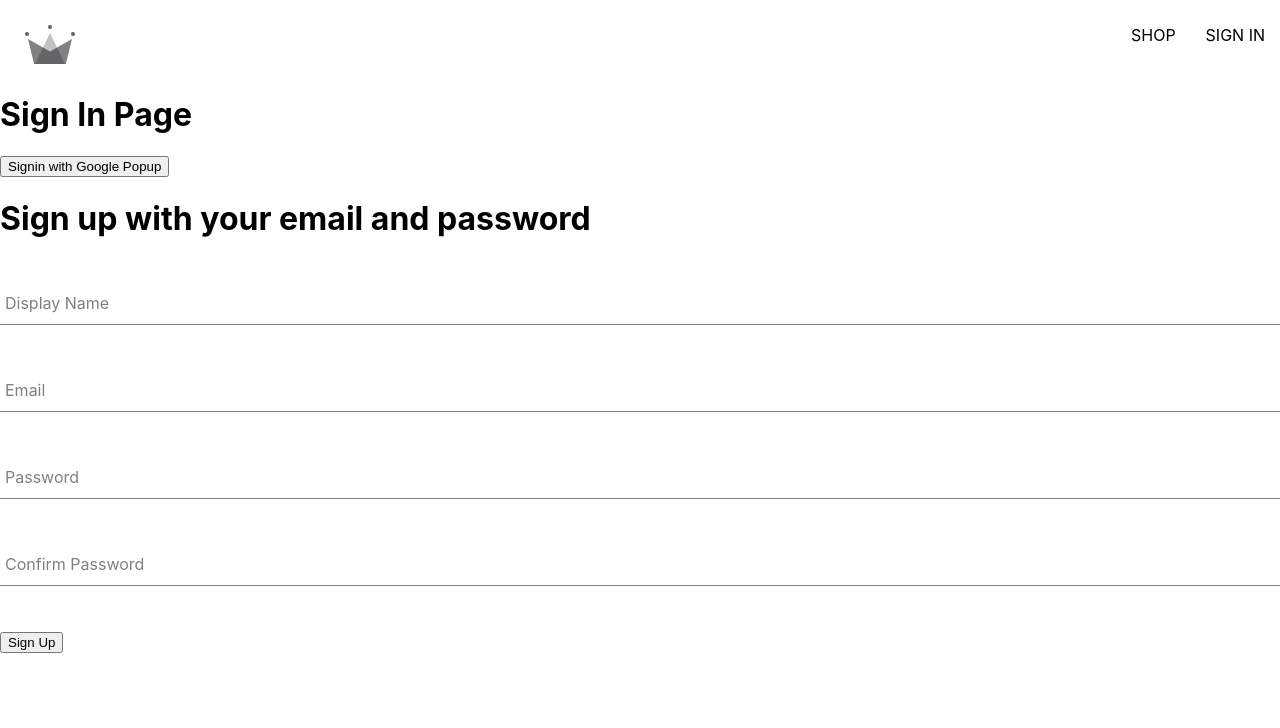
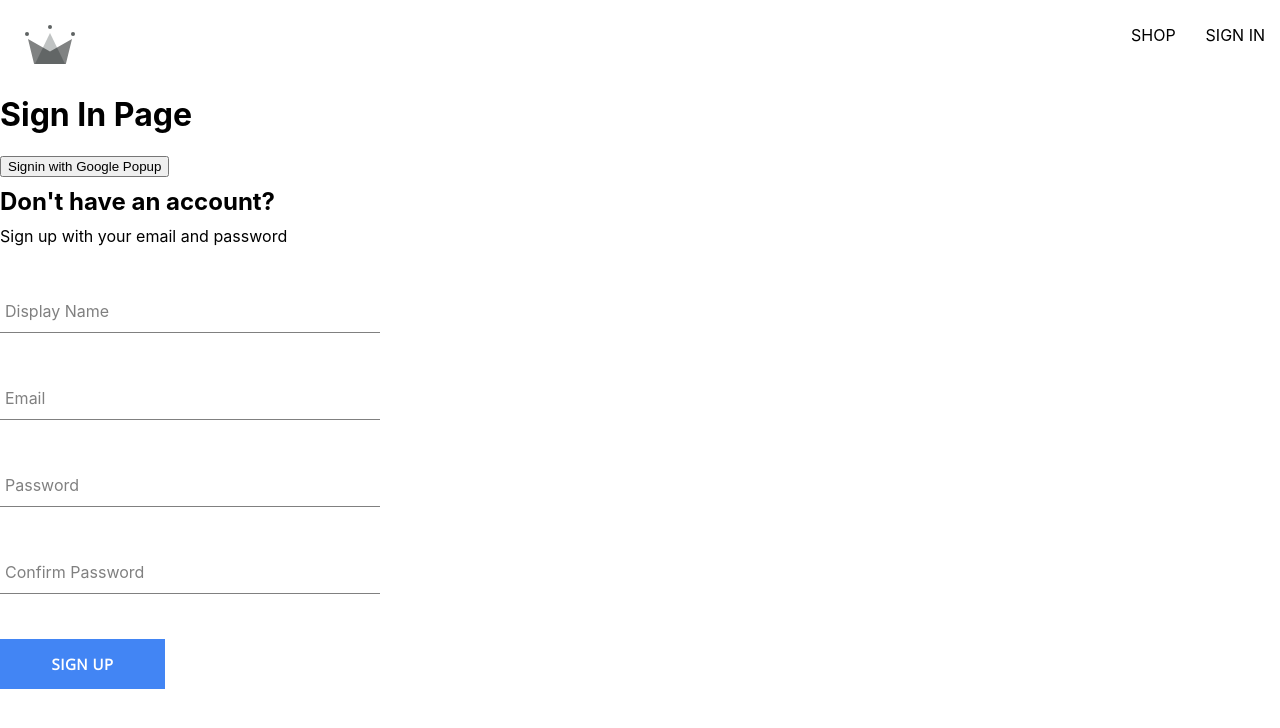
Before and after one commit to kevdeveloper/crown-clothing, a React (Create React App) app: page /sign-in in a window 1280 px wide. Shown: the top 728 px of the page. Built offline with nearby package versions, Linux system fonts and the light colour scheme; a web font is replaced by a local one.

Commit message:
added and styled the button component

```diff
--- /dev/null
+++ b/src/components/button/button.component.jsx
@@ -0,0 +1,19 @@
+import './button.styles.scss';
+
+const BUTTON_TYPE_CLASSES = {
+    google: 'google-sign-in',
+    inverted: 'inverted'
+}
+
+const Button = ({ children, buttonType, ...otherProps }) => {
+    return (
+        <button
+            className={`button-container ${BUTTON_TYPE_CLASSES[buttonType]}`}
+            {...otherProps}
+        >
+            {children}
+        </button>
+    )
+}
+
+export default Button;
--- /dev/null
+++ b/src/components/button/button.styles.scss
@@ -0,0 +1,46 @@
+.button-container {
+    min-width: 165px;
+    width: auto;
+    height: 50px;
+    letter-spacing: 0.5px;
+    line-height: 50px;
+    padding: 0 35px 0 35px;
+    font-size: 15px;
+    background-color: black;
+    color: white;
+    text-transform: uppercase;
+    font-family: 'Open Sans';
+    font-weight: bolder;
+    border: none;
+    cursor: pointer;
+    display: flex;
+    justify-content: center;
+
+    &:hover {
+      background-color: white;
+      color: black;
+      border: 1px solid black;
+    }
+
+    &.google-sign-in {
+      background-color: #4285f4;
+      color: white;
+
+      &:hover {
+        background-color: #357ae8;
+        border: none;
+      }
+    }
+
+    &.inverted {
+      background-color: white;
+      color: black;
+      border: 1px solid black;
+
+      &:hover {
+        background-color: black;
+        color: white;
+        border: none;
+      }
+    }
+  }
--- a/src/components/sign-up-form/sign-up-form.component.jsx
+++ b/src/components/sign-up-form/sign-up-form.component.jsx
@@ -1,8 +1,11 @@
 import { useState } from "react";
 
 import FormInput from "../form-input/form-input.component";
+import Button from "../button/button.component";
 
 import { createAuthUserWithEmailAndPassword,createUserDocumentFromAuth } from "../../utils/firebase/firebase.utils";
+
+import './sign-up-form.styles.scss';
 
 const defaultFormFields = {
     displayName: '',
@@ -53,8 +56,9 @@
     };
 
     return (
-        <div>
-            <h1>Sign up with your email and password</h1>
+        <div className="sign-up-container">
+            <h2>Don't have an account?</h2>
+            <span>Sign up with your email and password</span>
             <form onSubmit={handleSubmit}>
                 <FormInput
                     label='Display Name'
@@ -91,7 +95,7 @@
                     name='confirmPassword'
                     value={confirmPassword}
                 />
-                <button type='submit'>Sign Up</button>
+                <Button buttonType='google' type='submit'>Sign Up</Button>
             </form>
         </div>
     )
--- /dev/null
+++ b/src/components/sign-up-form/sign-up-form.styles.scss
@@ -0,0 +1,9 @@
+.sign-up-container {
+    display: flex;
+    flex-direction: column;
+    width: 380px;
+
+    h2 {
+        margin: 10px 0;
+    }
+}
```
